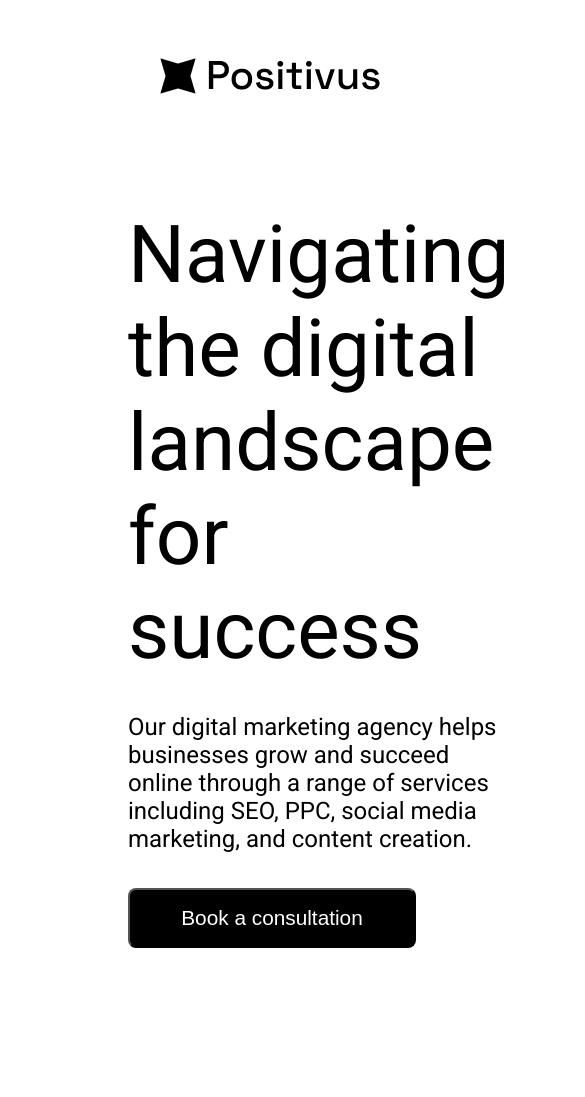
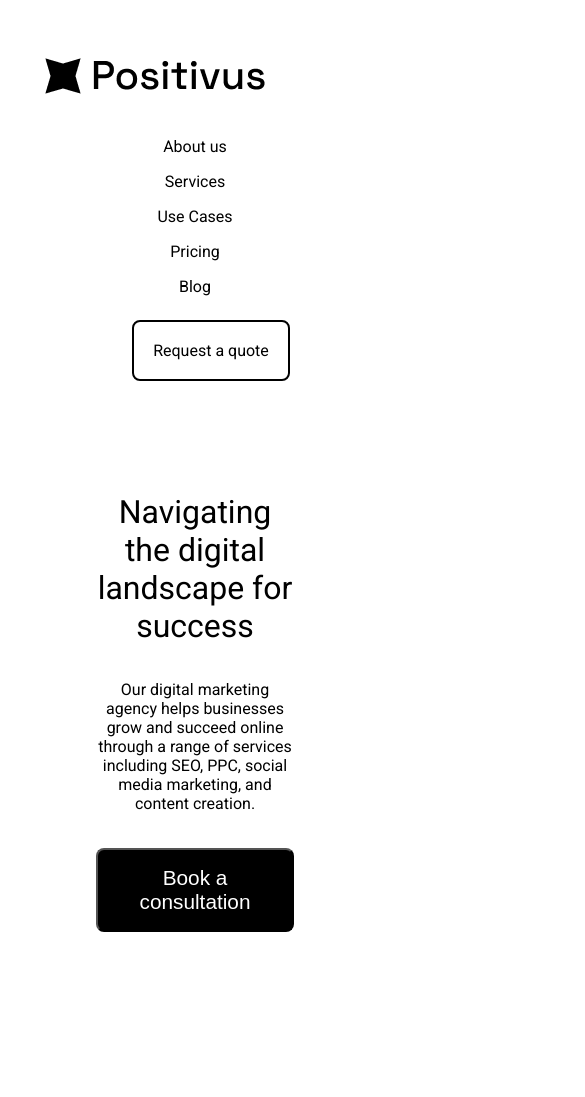
Before and after one commit to Anshumaankhare2403/HTML_And_CSS, a plain HTML site: page Project_02/index.html in a window 390 px wide. Shown: the top 1097 px of the page, 585 px wide, since content can reach past the window. Drawn offline with Linux system fonts and the light colour scheme.

Commit message:
Frontend

```diff
--- a/Project_02/style.css
+++ b/Project_02/style.css
@@ -8,6 +8,8 @@
 
 html,
 body {
+    width: 100%;
+    height: 100%;
     background: #ffffff;
     font-family: "Roboto", sans-serif;
     font-optical-sizing: auto;
@@ -101,3 +103,83 @@
     padding-top: 0.5rem;
     font-size: 1.2rem;
 }
+
+@media (max-width: 1024px){
+
+    .navb{
+        padding-left: 3rem;
+        flex-wrap: wrap;
+    }
+
+    .logo2{
+        margin-right: 5rem;
+    }
+
+    .row{
+        flex-direction: column;
+        text-align: center;
+    }
+
+    .col{
+        padding: 2rem;
+    }
+
+    .head1{
+        font-size: 3rem;
+    }
+
+    .logo1{
+        flex-wrap: wrap;
+    }
+
+    .img1{
+        margin: 2rem;
+    }
+
+}
+
+@media (max-width: 600px){
+
+    .navb{
+        flex-direction: column;
+        align-items: center;
+        padding-left: 0;
+    }
+
+    .m1{
+        flex-direction: column;
+        align-items: center;
+    }
+
+    .pp{
+        margin: 0.5rem 0;
+    }
+
+    .dd{
+        margin-top: 1rem;
+    }
+
+    .head1{
+        font-size: 2rem;
+    }
+
+    .para1{
+        font-size: 1rem;
+    }
+
+    .btn{
+        width: 100%;
+    }
+
+    .logo1{
+        flex-direction: column;
+        align-items: center;
+    }
+
+    .s1{
+        flex-direction: column;
+        margin: 2rem;
+        text-align: center;
+    }
+
+}
```
Also changed, not shown: Project_01/script.js (deleted).
